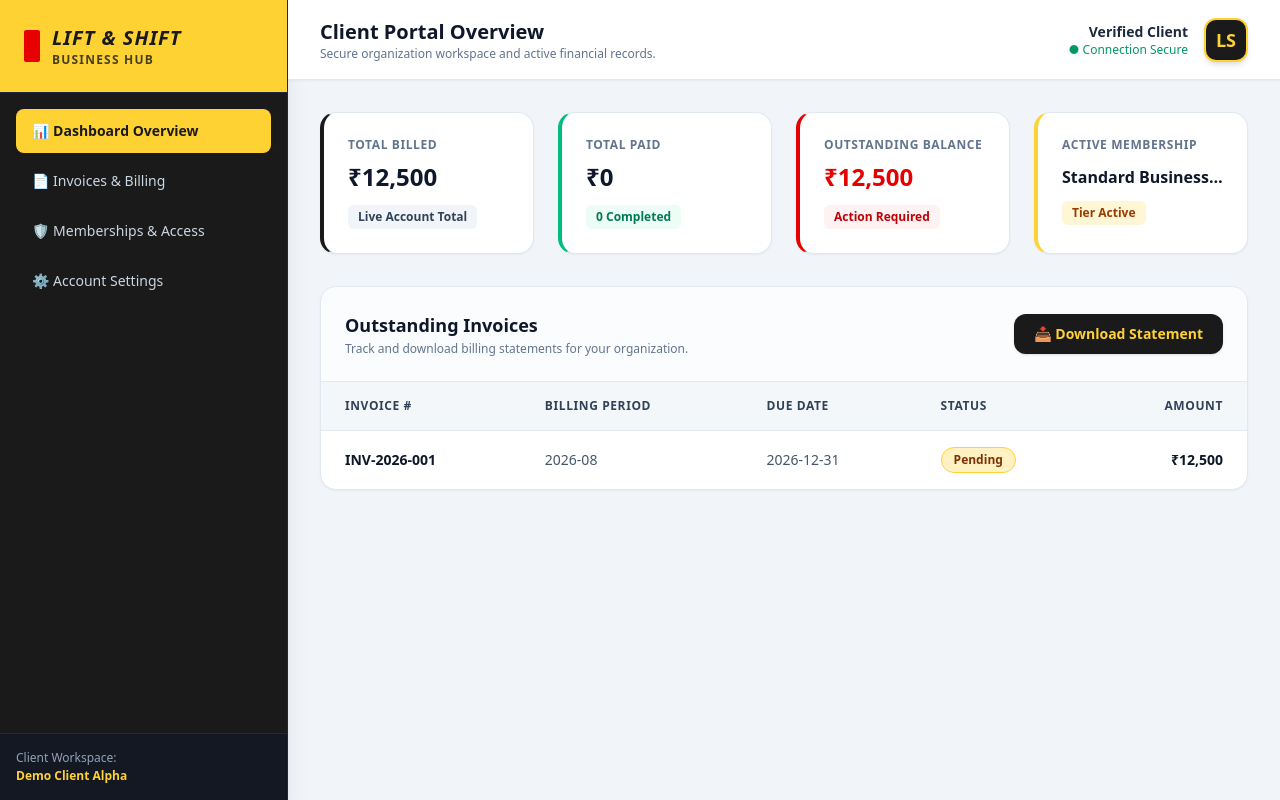
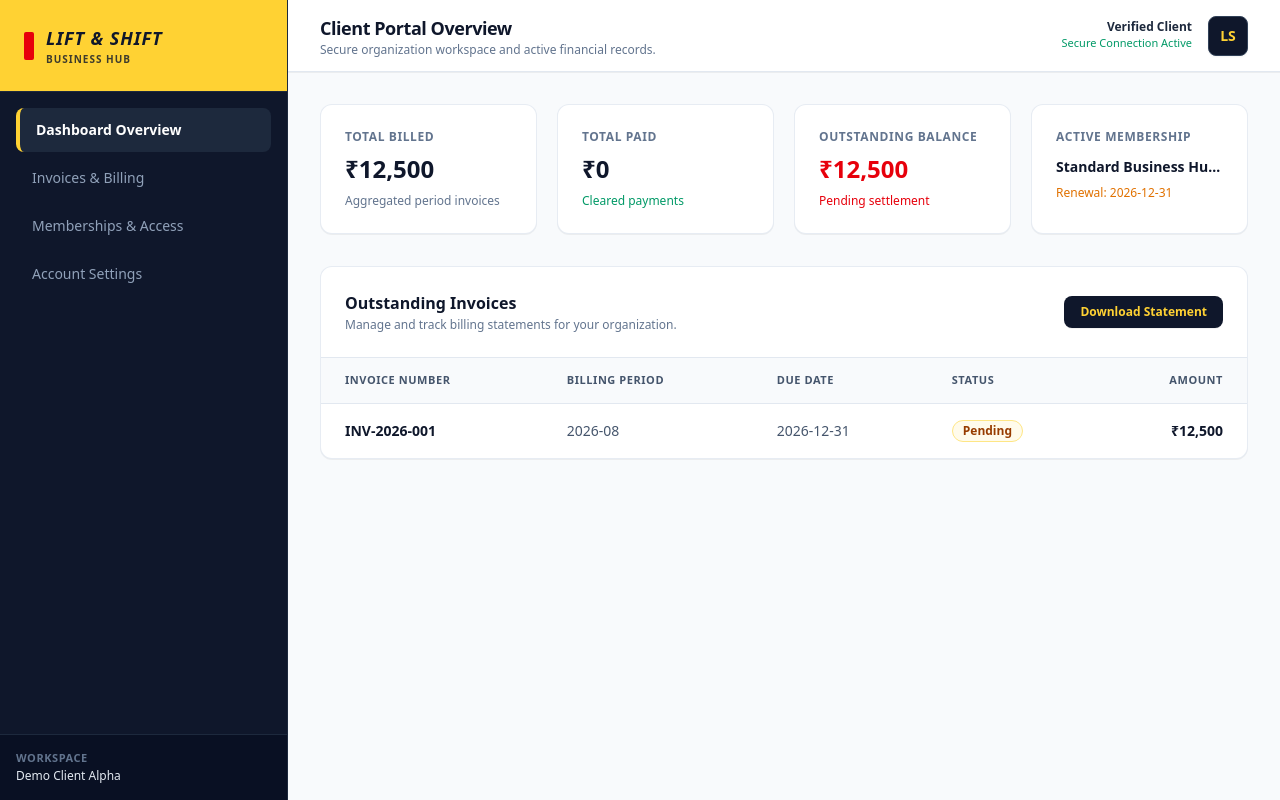
Before and after one commit to agrawalanuj223-svg/ls-business-hub, a Next.js app: page / in a window 1280 px wide. Built offline with nearby package versions, Linux system fonts and the light colour scheme.

Commit message:
Update page.tsx

```diff
--- a/app/page.tsx
+++ b/app/page.tsx
@@ -6,117 +6,129 @@ export default function ClientPortalPage() {
   const { data: invoiceData } = useClientInvoiceSummary();
   const { data: membershipData } = useClientMemberships();
 
+  // Calculations for accurate totals
+  const totalBilled = invoiceData.invoices?.reduce((acc, inv) => acc + (inv.total_amount || 0), 0) || 0;
+  const totalPaid = invoiceData.invoices?.reduce((acc, inv) => acc + (inv.paid_amount || 0), 0) || 0;
+  const totalOutstanding = totalBilled - totalPaid;
+
   return (
-    <div className="min-h-screen bg-slate-100 text-slate-900 flex flex-col md:flex-row">
-      {/* Brand Sidebar */}
-      <aside className="w-full md:w-72 bg-[#1a1a1a] text-white flex flex-col border-r border-slate-800 shadow-xl">
-        <div className="p-6 border-b border-slate-800 bg-[#FFD233] text-[#1a1a1a]">
+    <div className="min-h-screen bg-slate-50 text-slate-900 flex flex-col md:flex-row antialiased">
+      {/* Sidebar Navigation */}
+      <aside className="w-full md:w-72 bg-slate-900 text-slate-300 flex flex-col border-r border-slate-800">
+        <div className="p-6 border-b border-slate-800 bg-[#FFD233] text-slate-900">
           <div className="flex items-center gap-3">
-            <div className="w-4 h-8 bg-[#e60000] rounded-xs"></div>
+            <div className="w-2.5 h-7 bg-red-600 rounded-xs"></div>
             <div>
-              <h1 className="text-xl font-black tracking-wider uppercase italic">Lift & Shift</h1>
-              <p className="text-xs font-bold tracking-widest opacity-80">BUSINESS HUB</p>
+              <h1 className="text-lg font-black tracking-wider uppercase italic">Lift & Shift</h1>
+              <p className="text-[10px] font-bold tracking-widest uppercase opacity-80">Business Hub</p>
             </div>
           </div>
         </div>
-        <nav className="flex-1 p-4 space-y-1.5 text-sm font-medium">
-          <a href="#" className="flex items-center gap-3 px-4 py-3 bg-[#FFD233] text-[#1a1a1a] font-bold rounded-lg shadow-sm">
-            📊 Dashboard Overview
-          </a>
-          <a href="#" className="flex items-center gap-3 px-4 py-3 hover:bg-slate-800/80 text-slate-300 rounded-lg transition-colors">
-            📄 Invoices & Billing
-          </a>
-          <a href="#" className="flex items-center gap-3 px-4 py-3 hover:bg-slate-800/80 text-slate-300 rounded-lg transition-colors">
-            🛡️ Memberships & Access
-          </a>
-          <a href="#" className="flex items-center gap-3 px-4 py-3 hover:bg-slate-800/80 text-slate-300 rounded-lg transition-colors">
-            ⚙️ Account Settings
-          </a>
+
+        <nav className="flex-1 p-4 space-y-1 text-sm font-medium">
+          <div className="flex items-center gap-3 px-4 py-3 bg-slate-800 text-white rounded-lg font-semibold border-l-4 border-[#FFD233]">
+            Dashboard Overview
+          </div>
+          <div className="flex items-center gap-3 px-4 py-3 text-slate-400 rounded-lg">
+            Invoices & Billing
+          </div>
+          <div className="flex items-center gap-3 px-4 py-3 text-slate-400 rounded-lg">
+            Memberships & Access
+          </div>
+          <div className="flex items-center gap-3 px-4 py-3 text-slate-400 rounded-lg">
+            Account Settings
+          </div>
         </nav>
-        <div className="p-4 border-t border-slate-800 text-xs text-slate-400 bg-slate-900/50">
-          Client Workspace: <span className="text-[#FFD233] font-bold block mt-0.5">Demo Client Alpha</span>
+
+        <div className="p-4 border-t border-slate-800 text-xs text-slate-400 bg-slate-950/40">
+          <p className="text-[11px] uppercase tracking-wider text-slate-500 font-semibold">Workspace</p>
+          <p className="text-slate-200 font-medium mt-0.5">Demo Client Alpha</p>
         </div>
       </aside>
 
-      {/* Main Content Body */}
+      {/* Main Container */}
       <main className="flex-1 flex flex-col min-w-0 overflow-y-auto">
-        {/* Header Bar */}
-        <header className="h-20 bg-white border-b border-slate-200 px-8 flex items-center justify-between sticky top-0 z-10 shadow-xs">
+        {/* Top Header */}
+        <header className="h-18 bg-white border-b border-slate-200 px-8 flex items-center justify-between sticky top-0 z-10 shadow-2xs">
           <div>
-            <h2 className="text-xl font-bold text-slate-900">Client Portal Overview</h2>
+            <h2 className="text-lg font-bold text-slate-900 tracking-tight">Client Portal Overview</h2>
             <p className="text-xs text-slate-500">Secure organization workspace and active financial records.</p>
           </div>
           <div className="flex items-center gap-4">
             <div className="text-right hidden sm:block">
-              <p className="text-sm font-bold text-slate-800">Verified Client</p>
-              <p className="text-xs text-emerald-600 font-medium">● Connection Secure</p>
+              <p className="text-xs font-semibold text-slate-800">Verified Client</p>
+              <p className="text-[11px] text-emerald-600 font-medium">Secure Connection Active</p>
             </div>
-            <div className="w-11 h-11 rounded-xl bg-[#1a1a1a] text-[#FFD233] font-black text-lg flex items-center justify-center shadow-md border-2 border-[#FFD233]">
+            <div className="w-10 h-10 rounded-lg bg-slate-900 text-[#FFD233] font-black text-sm flex items-center justify-center border border-slate-700 shadow-xs">
               LS
             </div>
           </div>
         </header>
 
-        {/* Dashboard Grid & Tables */}
+        {/* Dashboard Content */}
         <div className="p-8 max-w-7xl w-full mx-auto space-y-8">
-          {/* Key Metrics Cards */}
-          <div className="grid grid-cols-1 sm:grid-cols-2 lg:grid-cols-4 gap-6">
-            <div className="bg-white p-6 rounded-2xl border border-slate-200 shadow-xs hover:shadow-md transition-all border-l-4 border-l-[#1a1a1a]">
+          {/* Key Metrics Grid */}
+          <div className="grid grid-cols-1 sm:grid-cols-2 lg:grid-cols-4 gap-5">
+            <div className="bg-white p-6 rounded-xl border border-slate-200/80 shadow-2xs">
               <p className="text-xs font-bold uppercase tracking-wider text-slate-500">Total Billed</p>
-              <p className="text-2xl font-black text-slate-900 mt-2">₹{invoiceData.total_amount?.toLocaleString()}</p>
-              <span className="inline-block mt-3 text-xs font-semibold text-slate-700 bg-slate-100 px-2.5 py-1 rounded-md">Live Account Total</span>
+              <p className="text-2xl font-black text-slate-900 mt-2">₹{totalBilled.toLocaleString()}</p>
+              <p className="mt-2 text-xs font-medium text-slate-500">Aggregated period invoices</p>
             </div>
-            <div className="bg-white p-6 rounded-2xl border border-slate-200 shadow-xs hover:shadow-md transition-all border-l-4 border-l-emerald-500">
+
+            <div className="bg-white p-6 rounded-xl border border-slate-200/80 shadow-2xs">
               <p className="text-xs font-bold uppercase tracking-wider text-slate-500">Total Paid</p>
-              <p className="text-2xl font-black text-slate-900 mt-2">₹{invoiceData.paid_amount?.toLocaleString()}</p>
-              <span className="inline-block mt-3 text-xs font-semibold text-emerald-700 bg-emerald-50 px-2.5 py-1 rounded-md">0 Completed</span>
+              <p className="text-2xl font-black text-slate-900 mt-2">₹{totalPaid.toLocaleString()}</p>
+              <p className="mt-2 text-xs font-medium text-emerald-600">Cleared payments</p>
             </div>
-            <div className="bg-white p-6 rounded-2xl border border-slate-200 shadow-xs hover:shadow-md transition-all border-l-4 border-l-[#e60000]">
+
+            <div className="bg-white p-6 rounded-xl border border-slate-200/80 shadow-2xs">
               <p className="text-xs font-bold uppercase tracking-wider text-slate-500">Outstanding Balance</p>
-              <p className="text-2xl font-black text-[#e60000] mt-2">₹{invoiceData.outstanding_amount?.toLocaleString()}</p>
-              <span className="inline-block mt-3 text-xs font-semibold text-red-700 bg-red-50 px-2.5 py-1 rounded-md">Action Required</span>
+              <p className="text-2xl font-black text-red-600 mt-2">₹{totalOutstanding.toLocaleString()}</p>
+              <p className="mt-2 text-xs font-medium text-red-600">Pending settlement</p>
             </div>
-            <div className="bg-white p-6 rounded-2xl border border-slate-200 shadow-xs hover:shadow-md transition-all border-l-4 border-l-[#FFD233]">
+
+            <div className="bg-white p-6 rounded-xl border border-slate-200/80 shadow-2xs">
               <p className="text-xs font-bold uppercase tracking-wider text-slate-500">Active Membership</p>
-              <p className="text-base font-black text-slate-900 mt-3 truncate">{membershipData[0]?.planName || "Standard"}</p>
-              <span className="inline-block mt-3 text-xs font-semibold text-amber-800 bg-[#FFD233]/20 px-2.5 py-1 rounded-md">Tier Active</span>
+              <p className="text-sm font-bold text-slate-900 mt-3 truncate">{membershipData[0]?.planName || "Standard Tier"}</p>
+              <p className="mt-2 text-xs font-medium text-amber-600">Renewal: {membershipData[0]?.renewalDate || "N/A"}</p>
             </div>
           </div>
 
-          {/* Invoices Table */}
-          <div className="bg-white rounded-2xl border border-slate-200 shadow-xs overflow-hidden">
-            <div className="p-6 border-b border-slate-200 flex flex-col sm:flex-row items-start sm:items-center justify-between gap-4 bg-slate-50/50">
+          {/* Invoices Table Section */}
+          <div className="bg-white rounded-xl border border-slate-200/80 shadow-2xs overflow-hidden">
+            <div className="p-6 border-b border-slate-200 flex flex-col sm:flex-row items-start sm:items-center justify-between gap-4">
               <div>
-                <h3 className="text-lg font-black text-slate-900">Outstanding Invoices</h3>
-                <p className="text-xs text-slate-500 mt-0.5">Track and download billing statements for your organization.</p>
+                <h3 className="text-base font-bold text-slate-900">Outstanding Invoices</h3>
+                <p className="text-xs text-slate-500 mt-0.5">Manage and track billing statements for your organization.</p>
               </div>
-              <button className="bg-[#1a1a1a] hover:bg-black text-[#FFD233] px-5 py-2.5 rounded-xl text-sm font-bold transition-all shadow-sm flex items-center gap-2">
-                📥 Download Statement
+              <button className="bg-slate-900 hover:bg-slate-800 text-[#FFD233] px-4 py-2 rounded-lg text-xs font-bold transition-all shadow-2xs">
+                Download Statement
               </button>
             </div>
+
             <div className="overflow-x-auto">
               <table className="w-full text-left border-collapse">
                 <thead>
-                  <tr className="bg-slate-100/80 border-b border-slate-200 text-xs font-bold uppercase tracking-wider text-slate-700">
-                    <th className="py-4 px-6">Invoice #</th>
-                    <th className="py-4 px-6">Billing Period</th>
-                    <th className="py-4 px-6">Due Date</th>
-                    <th className="py-4 px-6">Status</th>
-                    <th className="py-4 px-6 text-right">Amount</th>
+                  <tr className="bg-slate-50 border-b border-slate-200 text-[11px] font-bold uppercase tracking-wider text-slate-600">
+                    <th className="py-3.5 px-6">Invoice Number</th>
+                    <th className="py-3.5 px-6">Billing Period</th>
+                    <th className="py-3.5 px-6">Due Date</th>
+                    <th className="py-3.5 px-6">Status</th>
+                    <th className="py-3.5 px-6 text-right">Amount</th>
                   </tr>
                 </thead>
                 <tbody className="divide-y divide-slate-200 text-sm">
                   {invoiceData.invoices?.map((inv) => (
-                    <tr key={inv.id} className="hover:bg-slate-50 transition-colors">
-                      <td className="py-4 px-6 font-bold text-slate-900">{inv.invoice_number}</td>
-                      <td className="py-4 px-6 text-slate-600 font-medium">{inv.billing_period}</td>
-                      <td className="py-4 px-6 text-slate-600 font-medium">{inv.due_date}</td>
+                    <tr key={inv.id} className="hover:bg-slate-50/60 transition-colors">
+                      <td className="py-4 px-6 font-semibold text-slate-900">{inv.invoice_number}</td>
+                      <td className="py-4 px-6 text-slate-600">{inv.billing_period}</td>
+                      <td className="py-4 px-6 text-slate-600">{inv.due_date}</td>
                       <td className="py-4 px-6">
-                        <span className="inline-flex items-center px-3 py-1 rounded-full text-xs font-bold bg-[#FFD233]/30 text-amber-900 border border-[#FFD233]">
+                        <span className="inline-flex items-center px-2.5 py-0.5 rounded-full text-xs font-semibold bg-amber-50 text-amber-800 border border-amber-200">
                           {inv.status}
                         </span>
                       </td>
-                      <td className="py-4 px-6 text-right font-black text-slate-900">
+                      <td className="py-4 px-6 text-right font-bold text-slate-900">
                         ₹{inv.total_amount?.toLocaleString()}
                       </td>
                     </tr>
```
